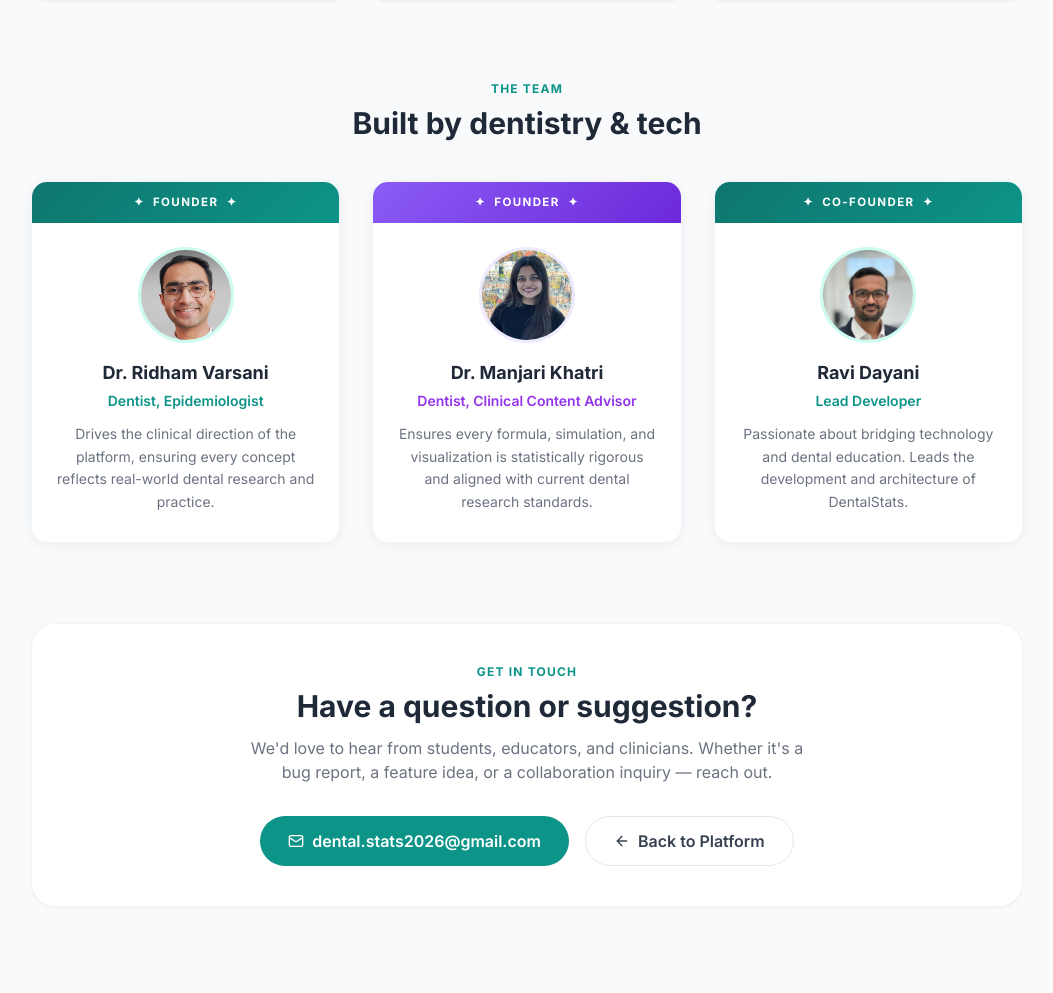
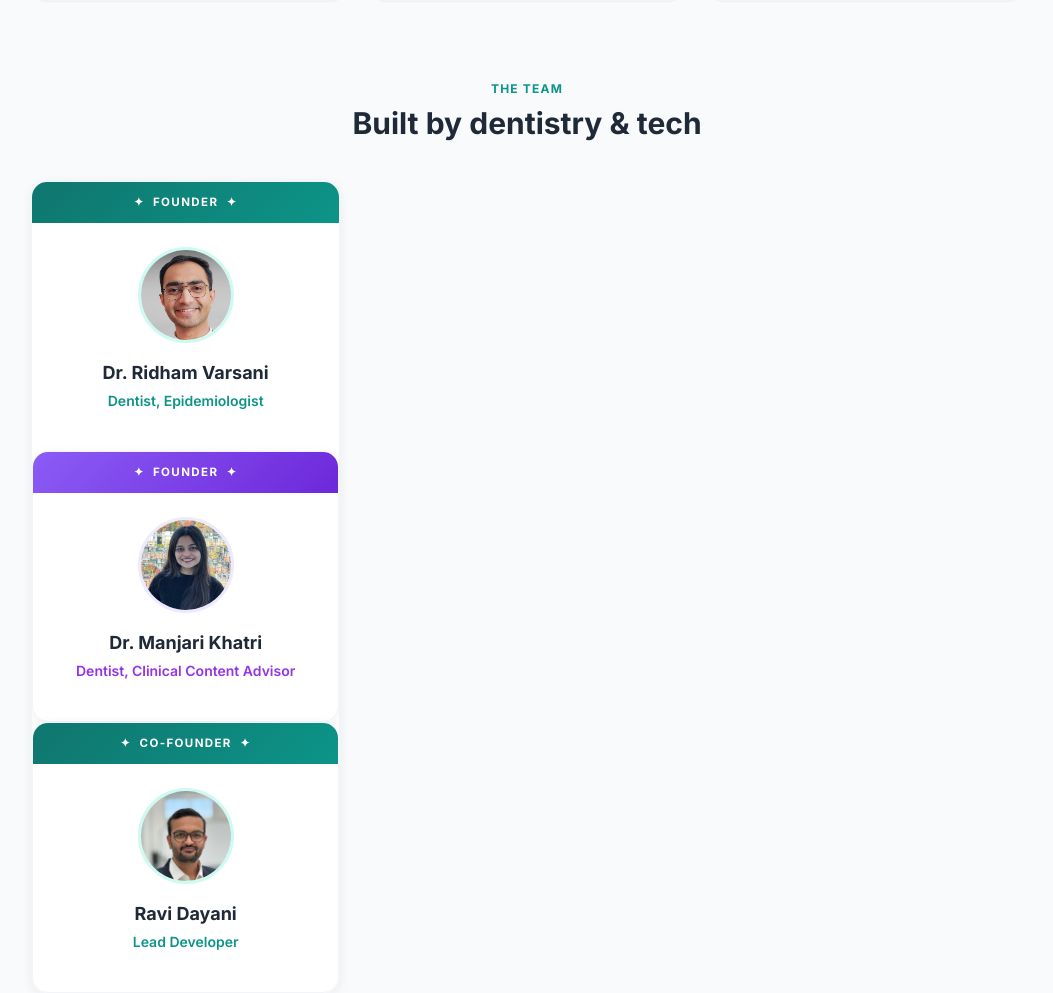
Before and after one commit to dayaniravi123/DentStat, a Django app: page /about/ in a window 1280 px wide. Shown: the part 1179-2172 px from the top of the page, without its empty margins (113-1166 px from the left). Run offline with Django 4.2, Linux system fonts and the light colour scheme; some libraries are stand-ins or nearby versions.

Commit message:
"changes in about us page "

```diff
--- a/templates/aboutus.html
+++ b/templates/aboutus.html
@@ -162,8 +162,6 @@
                              style="width:96px;height:96px;border-radius:50%;object-fit:cover;object-position:center top;margin:0 auto 1rem;border:3px solid #ccfbf1;">
                         <h3 class="font-bold text-gray-800 text-lg">Dr. Ridham Varsani</h3>
                         <p class="text-sm text-teal-600 font-semibold mt-1 mb-3">Dentist, Epidemiologist</p>
-                        <p class="text-sm text-gray-500 leading-relaxed">Drives the clinical direction of the platform, ensuring every concept reflects real-world dental research and practice.</p>
-                    </div>
                 </div>
 
                 <!-- Manjari -->
@@ -176,7 +174,6 @@
                              style="width:96px;height:96px;border-radius:50%;object-fit:cover;object-position:center top;margin:0 auto 1rem;border:3px solid #ede9fe;">
                         <h3 class="font-bold text-gray-800 text-lg">Dr. Manjari Khatri</h3>
                         <p class="text-sm text-purple-600 font-semibold mt-1 mb-3">Dentist, Clinical Content Advisor</p>
-                        <p class="text-sm text-gray-500 leading-relaxed">Ensures every formula, simulation, and visualization is statistically rigorous and aligned with current dental research standards.</p>
                     </div>
                 </div>
 
@@ -190,7 +187,6 @@
                              style="width:96px;height:96px;border-radius:50%;object-fit:cover;object-position:center top;margin:0 auto 1rem;border:3px solid #ccfbf1;">
                         <h3 class="font-bold text-gray-800 text-lg">Ravi Dayani</h3>
                         <p class="text-sm text-teal-600 font-semibold mt-1 mb-3">Lead Developer</p>
-                        <p class="text-sm text-gray-500 leading-relaxed">Passionate about bridging technology and dental education. Leads the development and architecture of DentalStats.</p>
                     </div>
                 </div>
             </div>
```
